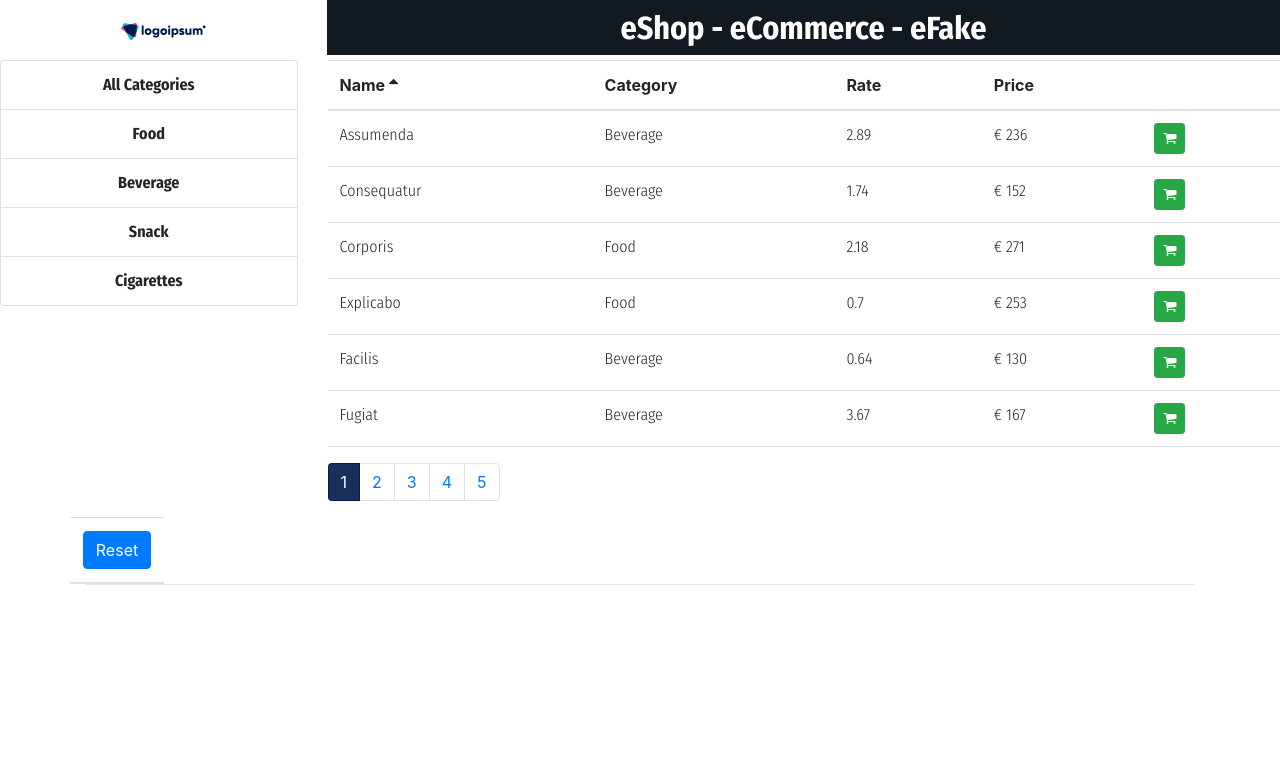
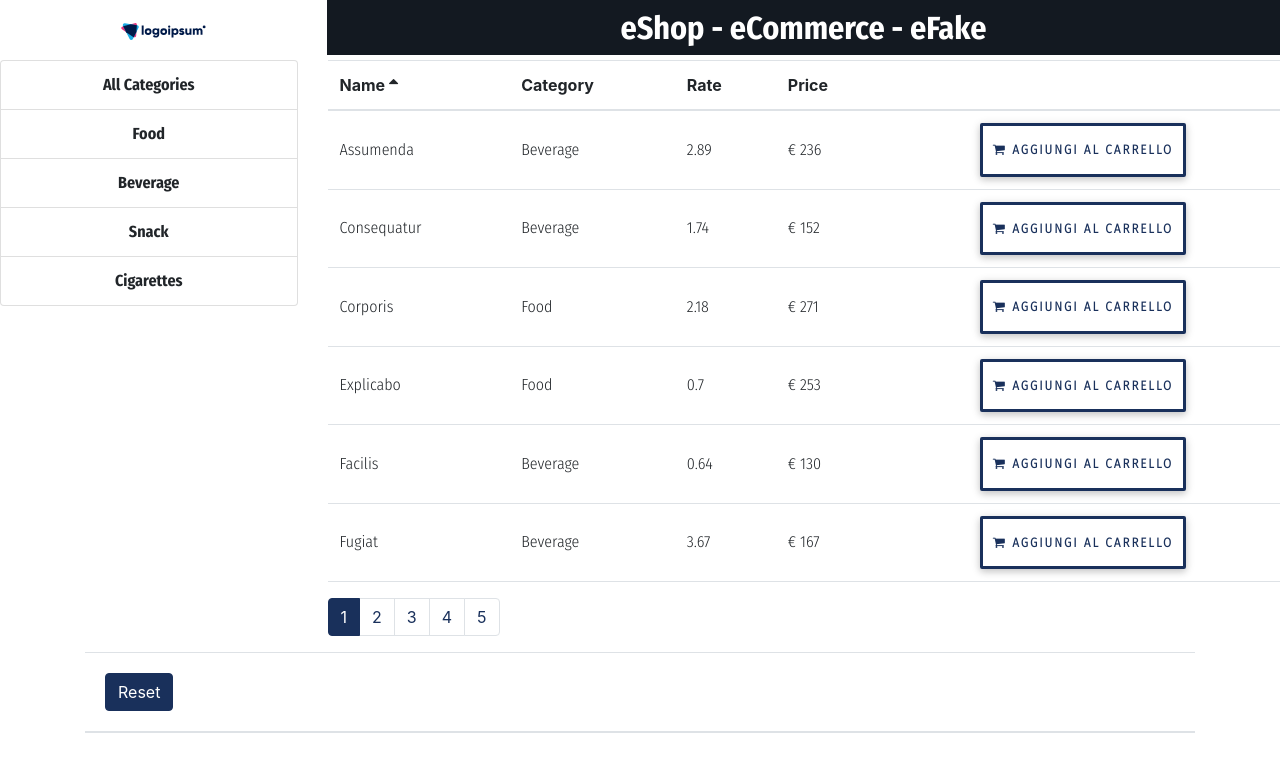
Before and after one commit to KrankMcCannon/eShop-app, a React (Create React App) app: page / in a window 1280 px wide. Shown: the top 772 px of the page. Built offline with nearby package versions, Linux system fonts and the light colour scheme.

Commit message:
finish functionalities

```diff
--- a/src/Components/Products.jsx
+++ b/src/Components/Products.jsx
@@ -49,21 +49,43 @@ class Products extends Component {
   };
 
   handleIncrement = (car) => {
-    const cars = [...this.state.cars];
-    const index = cars.indexOf(car);
-    cars[index] = { ...car };
-    cars[index].value++;
-    this.setState({ car: cars });
+    const cars = [...this.state.carChosen];
+    const findCar = cars.find((c) => c.id === car.id);
+    if (findCar) {
+      const carChosen = cars.map((c) =>
+        c.id === car.id ? { ...c, value: c.value + 1 } : c
+      );
+      this.setState({ carChosen });
+    } else {
+      return null;
+    }
   };
 
   handleDecrement = (car) => {
-    const cars = [...this.state.cars];
-    const index = cars.indexOf(car);
-    cars[index] = { ...car };
-    if (cars[index].value > 0) {
-      cars[index].value--;
+    const cars = [...this.state.carChosen];
+    const findCar = cars.find((c) => c.id === car.id);
+    if (findCar) {
+      const carChosen = cars.map((c) =>
+        c.id === car.id && c.value > 1 ? { ...c, value: c.value - 1 } : c
+      );
+      this.setState({ carChosen });
+    } else {
+      return null;
     }
-    this.setState({ car: cars });
+  };
+
+  handleDelete = (car) => {
+    const cars = [...this.state.carChosen];
+    const deleteCar = cars.filter((c) => c.id !== car.id);
+    this.setState({ carChosen: deleteCar });
+  };
+
+  handleReset = () => {
+    const reset = this.state.carChosen.map((c) => {
+      c.value = 0;
+      return c;
+    });
+    this.setState({ carChosen: reset });
   };
 
   handlePageChange = (page) => {
@@ -140,7 +162,13 @@ class Products extends Component {
             />
           </div>
         </div>
-        <ShoppingCart carBought={carChosen} />
+        <ShoppingCart
+          carBought={carChosen}
+          onIncrement={this.handleIncrement}
+          onDecrement={this.handleDecrement}
+          onDelete={this.handleDelete}
+          onReset={this.handleReset}
+        />
       </React.Fragment>
     );
   }
--- a/src/Components/ProductsTable.jsx
+++ b/src/Components/ProductsTable.jsx
@@ -10,12 +10,12 @@ class ProductsTable extends Component {
     {
       key: "buy",
       content: (car) => (
-        <button
-          onClick={() => this.props.onClick(car)}
-          className="btn btn-success btn-sm"
-        >
-          <i className="fa fa-shopping-cart" aria-hidden="true"></i>
-        </button>
+        <div onClick={() => this.props.onClick(car)} className="btn-buy flex">
+          <a className="bttn" href="!#">
+            <i className="fa fa-shopping-cart" aria-hidden="true"></i> Aggiungi
+            al carrello
+          </a>
+        </div>
       ),
     },
   ];
--- a/src/Components/ShoppingCart/ShoppingCart.jsx
+++ b/src/Components/ShoppingCart/ShoppingCart.jsx
@@ -1,48 +1,16 @@
 import React from "react";
-// import Navbar from "./navbar.jsx";
 import Counters from "./counters.jsx";
 
 const ShoppingCart = (props) => {
-  // const handleIncrement = (car) => {
-  //   const cars = [...car];
-  //   const index = cars.indexOf(car);
-  //   cars[index] = { ...car };
-  //   cars[index].value++;
-  //   this.setState({ car: cars });
-  // };
-
-  // const handleDecrement = (car) => {
-  //   const cars = [...car];
-  //   const index = cars.indexOf(car);
-  //   cars[index] = { ...car };
-  //   if (cars[index].value > 0) {
-  //     cars[index].value--;
-  //   }
-  //   this.setState({ car: cars });
-  // };
-
-  // const handleDelete = (carId) => {
-  //   const cars = cars.filter((c) => c.id !== carId);
-  //   this.setState({ car: cars });
-  // };
-
-  // const handleReset = () => {
-  //   const reset = cars.map((c) => {
-  //     c.value = 0;
-  //     return c;
-  //   });
-  //   this.setState({ car: reset });
-  // };
   return (
     <React.Fragment>
-      {/* <Navbar totalCounter={carBought.filter((c) => c.id > 0).length} /> */}
       <main className="container">
         <Counters
           selectedCar={props.carBought}
-          // onReset={handleReset}
-          // onIncrement={handleIncrement}
-          // onDecrement={handleDecrement}
-          // onDelete={handleDelete}
+          onReset={props.onReset}
+          onIncrement={props.onIncrement}
+          onDecrement={props.onDecrement}
+          onDelete={props.onDelete}
         />
       </main>
     </React.Fragment>
--- a/src/Components/ShoppingCart/counters.jsx
+++ b/src/Components/ShoppingCart/counters.jsx
@@ -5,23 +5,28 @@ const Counters = (props) => {
   const { selectedCar } = props;
 
   return (
-    <table className="table table-hover table-sm">
+    <table className="table table-hover">
       <thead>
-        <tr className="row">
-          <th className="reset">
-            <button className="btn btn-primary btn sm m-2">Reset</button>
+        <tr>
+          <th className="reset" scope="col">
+            <button
+              className="btn btn-primary btn sm m-2"
+              onClick={() => props.onReset()}
+            >
+              Reset
+            </button>
           </th>
         </tr>
       </thead>
       <tbody>
         {selectedCar
           ? selectedCar.map((car) => (
-              <tr className="row" key={selectedCar.indexOf(car)}>
+              <tr key={car.id}>
                 <td>{car.name}</td>
                 <td>{car.price}</td>
                 <td>
                   <span
-                    style={{ fontSize: 20, fontWeight: "bold", width: 60 }}
+                    style={{ textAlign: "center", marginTop: "5%" }}
                     className="badge m-2 badge-primary"
                   >
                     {car.value}
@@ -29,30 +34,30 @@ const Counters = (props) => {
                 </td>
                 <td>
                   <button
-                    style={{ fontSize: 20, fontWeight: "bold" }}
-                    className="btn btn-secondary btn-sm m-2"
-                    // onClick={() => onIncrement(counter)}
+                    style={{ textAlign: "center", marginTop: "5%" }}
+                    className="icon-btn add-btn"
+                    onClick={() => props.onIncrement(car)}
                   >
-                    +
+                    <div className="add-icon"></div>
+                    <div className="btn-txt">Aggiungi</div>
                   </button>
                 </td>
                 <td>
                   <button
-                    style={{ fontSize: 20, fontWeight: "bold" }}
-                    className="btn btn-secondary btn-sm m-2"
-                    // onClick={() => onDecrement(counter)}
-                    // disabled={this.props.counter.value === 0 ? "disabled" : ""}
+                    style={{ textAlign: "center", marginTop: "5%" }}
+                    className="icon-btn add-btn"
+                    onClick={() => props.onDecrement(car)}
                   >
-                    -
+                    <div className="btn-txt">Remove</div>
                   </button>
                 </td>
                 <td>
                   <button
-                    style={{ fontSize: 20, fontWeight: "bold" }}
+                    style={{ textAlign: "center", marginTop: "5%" }}
                     className="btn btn-danger btn-sm m-2"
-                    // onClick={() => onDelete(counter.id)}
+                    onClick={() => props.onDelete(car)}
                   >
-                    X
+                    <i className="fa fa-trash" aria-hidden="true"></i>
                   </button>
                 </td>
               </tr>
--- a/src/css/index.scss
+++ b/src/css/index.scss
@@ -59,12 +59,212 @@ td {
 
 .list-group-item.active {
   color: white;
-  background-color: rgb(0 26 73 / 90%) !important;
-  border-color: rgb(0 26 73 / 90%) !important;
+  background-color: #19305b !important;
+  border-color: #19305b !important;
 }
 
 .pagination > .active > a {
+  color: white !important;
+  background-color: #19305b !important;
+  border-color: #19305b !important;
+}
+
+.pagination > .page-item > a.page-link {
+  color: #19305b;
+}
+
+.reset > .btn-primary {
   color: white;
-  background-color: rgb(0 26 73 / 90%) !important;
-  border-color: rgb(0 26 73 / 90%) !important;
+  background-color: #19305b !important;
+  border-color: #19305b !important;
 }
+
+span.badge-primary {
+  color: white;
+  background-color: #19305b !important;
+  width: 40px;
+  font-size: 26px;
+}
+
+td > button.btn-danger > i.fa-trash {
+  width: 25px;
+  font-size: 26px;
+}
+
+tbody > tr > td {
+  vertical-align: middle !important;
+}
+
+.btn-buy {
+  cursor: pointer;
+}
+
+.icon-btn {
+  width: 50px;
+  height: 50px;
+  border: 1px solid #cdcdcd;
+  background: white;
+  border-radius: 25px;
+  overflow: hidden;
+  position: relative;
+  transition: width 0.2s ease-in-out;
+}
+.add-btn:hover {
+  width: 120px;
+}
+.add-btn::before,
+.add-btn::after {
+  transition: width 0.2s ease-in-out, border-radius 0.2s ease-in-out;
+  content: "";
+  position: absolute;
+  height: 4px;
+  width: 10px;
+  top: calc(50% - 2px);
+  background: #19305b;
+}
+.add-btn::after {
+  right: 14px;
+  overflow: hidden;
+  border-top-right-radius: 2px;
+  border-bottom-right-radius: 2px;
+}
+.add-btn::before {
+  left: 14px;
+  border-top-left-radius: 2px;
+  border-bottom-left-radius: 2px;
+}
+.icon-btn:focus {
+  outline: none;
+}
+.btn-txt {
+  opacity: 0;
+  transition: opacity 0.2s;
+}
+.add-btn:hover::before,
+.add-btn:hover::after {
+  width: 4px;
+  border-radius: 2px;
+}
+.add-btn:hover .btn-txt {
+  opacity: 1;
+}
+.add-icon::after,
+.add-icon::before {
+  transition: all 0.2s ease-in-out;
+  content: "";
+  position: absolute;
+  height: 20px;
+  width: 2px;
+  top: calc(50% - 10px);
+  background: #19305b;
+  overflow: hidden;
+}
+.add-icon::before {
+  left: 22px;
+  border-top-left-radius: 2px;
+  border-bottom-left-radius: 2px;
+}
+.add-icon::after {
+  right: 22px;
+  border-top-right-radius: 2px;
+  border-bottom-right-radius: 2px;
+}
+.add-btn:hover .add-icon::before {
+  left: 15px;
+  height: 4px;
+  top: calc(50% - 2px);
+}
+.add-btn:hover .add-icon::after {
+  right: 15px;
+  height: 4px;
+  top: calc(50% - 2px);
+}
+
+$primary: #19305b;
+
+*,
+*::before,
+*::after {
+  -webkit-box-sizing: border-box;
+  -moz-box-sizing: border-box;
+  box-sizing: border-box;
+}
+
+html,
+body {
+  height: 100%;
+  width: 100%;
+}
+
+body {
+  padding: 0px;
+  margin: 0;
+  background: #f5f0ff;
+  -webkit-font-smoothing: antialiased;
+}
+
+.flex {
+  display: flex;
+  align-items: center;
+  justify-content: center;
+}
+
+a.bttn {
+  color: $primary;
+  text-decoration: none;
+  -webkit-transition: 0.3s all ease;
+  transition: 0.3s ease all;
+  &:hover {
+    color: #fff;
+    text-decoration: none;
+  }
+  &:focus {
+    color: #fff;
+    text-decoration: none;
+  }
+}
+
+.bttn {
+  font-size: 13px;
+  letter-spacing: 2px;
+  text-transform: uppercase;
+  display: inline-block;
+  text-align: center;
+  width: 206px;
+  font-weight: bold;
+  padding: 14px 0px;
+  border: 3px solid $primary;
+  border-radius: 2px;
+  position: relative;
+  box-shadow: 0 2px 10px rgba(0, 0, 0, 0.16), 0 3px 6px rgba(0, 0, 0, 0.1);
+  &:before {
+    -webkit-transition: 0.5s all ease;
+    transition: 0.5s all ease;
+    position: absolute;
+    top: 0;
+    left: 50%;
+    right: 50%;
+    bottom: 0;
+    opacity: 0;
+    content: "";
+    background-color: $primary;
+    z-index: -2;
+  }
+  &:hover {
+    &:before {
+      -webkit-transition: 0.5s all ease;
+      transition: 0.5s all ease;
+      left: 0;
+      right: 0;
+      opacity: 1;
+    }
+  }
+  &:focus {
+    &:before {
+      transition: 0.5s all ease;
+      left: 0;
+      right: 0;
+      opacity: 1;
+    }
+  }
+}
```
Also changed, not shown: src/Components/ShoppingCart/navbar.jsx (deleted, +0 -23 lines).
